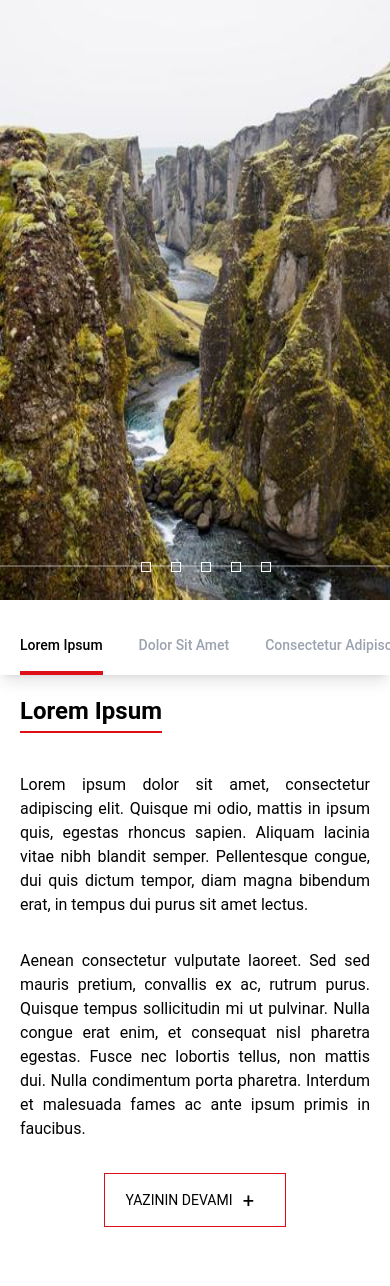
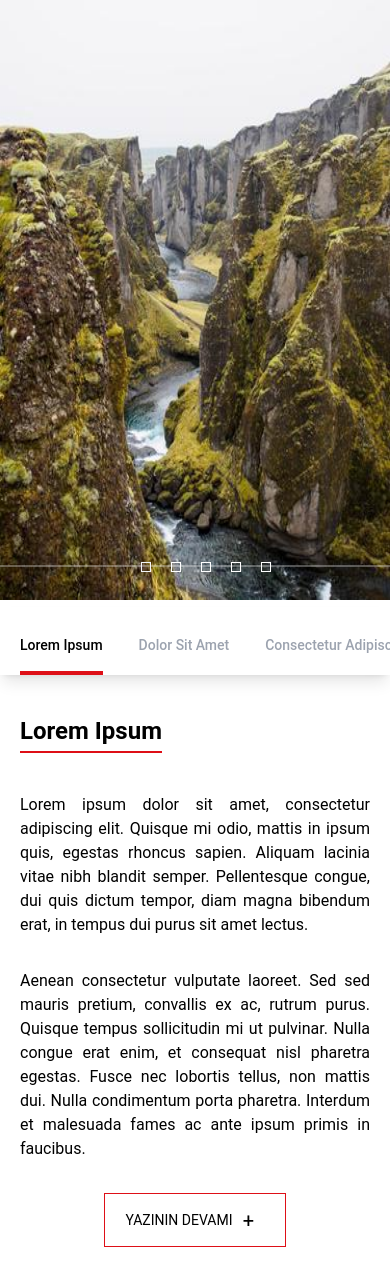
Before and after one commit to lutfullahcelenk/kodegon-demo, a React (Create React App) app: page / in a window 390 px wide. Shown: the top 1286 px of the page. Built offline with nearby package versions, Linux system fonts and the light colour scheme; grey boxes are pictures that could not be loaded.

Commit message:
small bugfixes are completed

```diff
--- a/src/components/Content/index.tsx
+++ b/src/components/Content/index.tsx
@@ -12,12 +12,12 @@ const Content = ({ selected }: IContent) => {
   const title = content.filter((text: any) => text.title === selected);
 
   return (
-    <div className="flex flex-col p-5 sm:p-16">
+    <div className="flex flex-col p-5 sm:p-16 pt-10">
       <h1 className="text-2xl sm:text-3xl font-bold border-b-2 pb-1 border-orangeRed max-w-fit">
         {title[0].title}
       </h1>
 
-      <div className="max-w-screen-md flex flex-col text-justify">
+      <div className="max-w-screen-md flex flex-col text-justify font-normal">
         <p className="pb-4 text-base pt-10">{title[0].content1}</p>
         <p className="py-4 text-base">{title[0].content2}</p>
 
```
